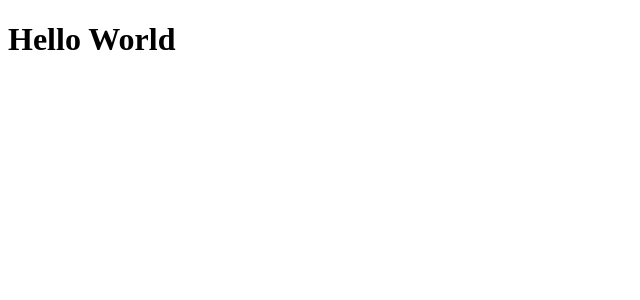
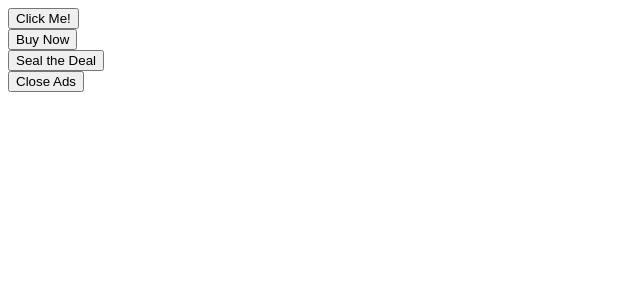
Before and after one commit to kardi06/react-coms, a React (Create React App) app: page / in a window 1280 px wide. Shown: the top 300 px of the page, without its empty margins (0-640 px from the left). Built offline with nearby package versions, Linux system fonts and the light colour scheme.

Commit message:
Button components

```diff
--- a/src/App.js
+++ b/src/App.js
@@ -1,7 +1,11 @@
+import Button from "./Button";
 const App = () => {
     return (
         <div>
-            <h1>Hello World</h1>
+            <div><Button>Click Me!</Button></div>
+            <div><Button>Buy Now</Button></div>
+            <div><Button>Seal the Deal</Button></div>
+            <div><Button>Close Ads</Button></div>
         </div>
     )
 }
--- /dev/null
+++ b/src/Button.js
@@ -0,0 +1,7 @@
+const Button = ({children}) => {
+    return (
+        <button>{children}</button>
+    );
+}
+
+export default Button;
```
